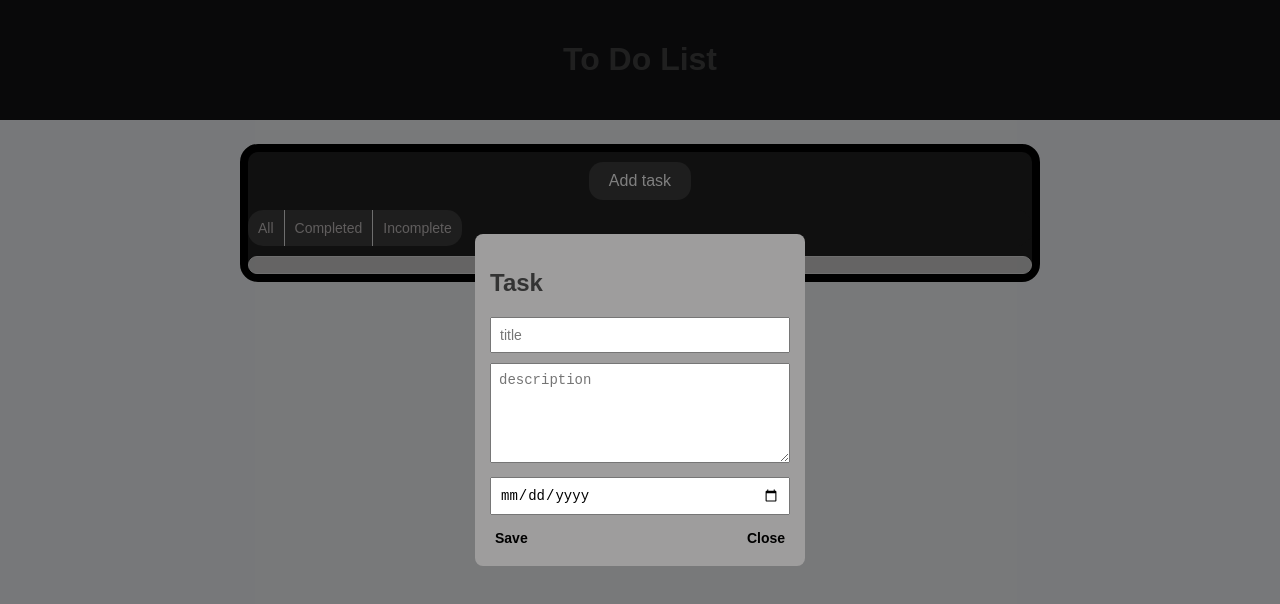
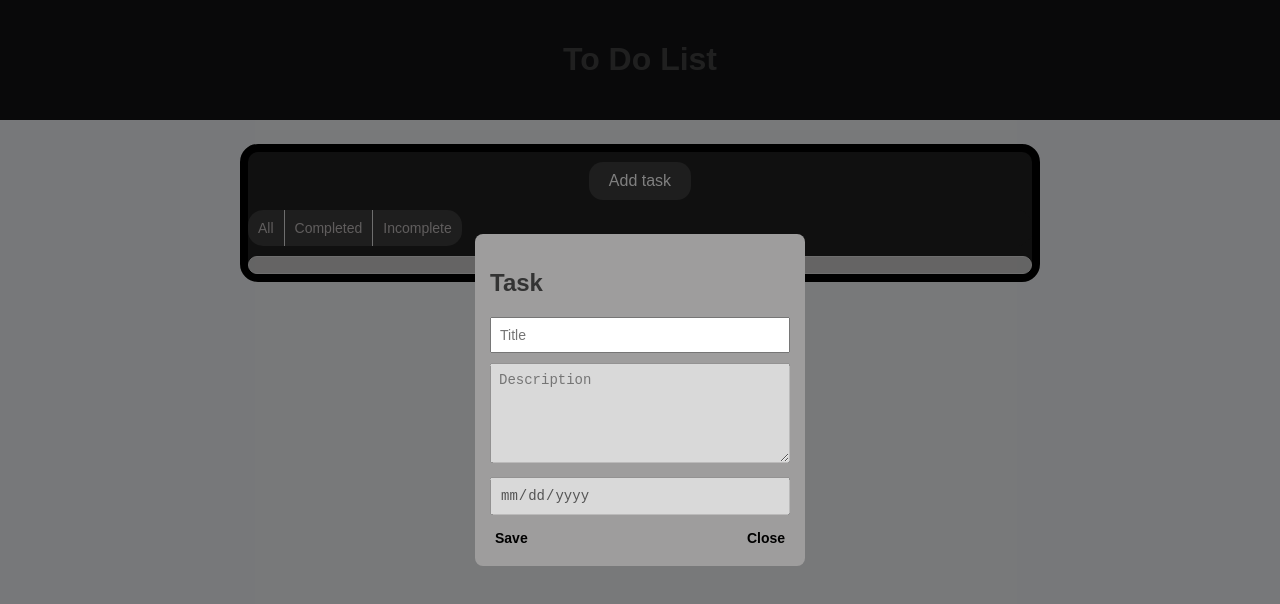
Before and after one commit to llupanar/task-manager, an Angular app in the folder todo-list/: page / in a window 1280 px wide. Both pictures are taken after a click on the button "Add task". Shown: the top 604 px of the page. Built offline with nearby package versions, Linux system fonts and the light colour scheme.

Commit message:
add disable state, modify date validation

```diff
--- a/todo-list/src/app/features/components/task-modal/task-modal.component.html
+++ b/todo-list/src/app/features/components/task-modal/task-modal.component.html
@@ -3,20 +3,22 @@
     <h2>Task</h2>
     <form [formGroup]="taskForm">
       <input  type="text"
-              placeholder="title"
-              formControlName="title"
-              [ngClass]="{'invalid-title':checkTitle()}"/>
+        placeholder="Title"
+        formControlName="title"
+        [ngClass]="{'invalid-title':checkTitle()}"/>
       <div *ngIf="checkTitle()" class='alert'>
         <div *ngIf="_title?.hasError('required')">Title is required.</div>
-      <div *ngIf="_title?.hasError('pattern')">No more the 4 words</div>
+        <div *ngIf="_title?.hasError('pattern')">No more than 4 words</div>
       </div>
 
-      <textarea placeholder="description"
-                formControlName="description"
-                [ngClass]="{'invalid-description':checkDescription()}"></textarea>
-      <div *ngIf="checkDescription()" class='alert'> No more then 256 symbols</div>
+      <textarea placeholder="Description"
+        formControlName="description"
+        [ngClass]="{'invalid-description':checkDescription()}"></textarea>
+      <div *ngIf="checkDescription()" class='alert'>
+        No more than 256 characters.
+      </div>
 
-      <input type="date" placeholder="date" formControlName="dueDate"/>
+      <input type="date" formControlName="dueDate"/>
       <div *ngIf="checkDate()" class='alert'>
         Back to the future
       </div>
--- a/todo-list/src/app/features/components/task-modal/task-modal.component.ts
+++ b/todo-list/src/app/features/components/task-modal/task-modal.component.ts
@@ -16,56 +16,74 @@ export class TaskModalComponent {
   @Output() close = new EventEmitter<void>();
   @Output() save = new EventEmitter<Task>();
 
-  pattReg: RegExp = /^(\S+\s+){0,3}\S+?$/
+  pattReg: RegExp = /^(?:\S+\s*){1,4}$/;
 
-  dateValidator = () => {
-    return (
-        control: AbstractControl
-    ) : {[key: string] : boolean} | null =>{
+  dateValidator() {
+    return (control: AbstractControl): { [key: string]: boolean } | null => {
       if(control.value){
-      let currDate= new Date()
-      let valid = new Date(control.value) > currDate
-      return valid? null : {date : true}
+        const currDate= new Date().setHours(0, 0, 0, 0);
+        const selectedDate = new Date(control.value).setHours(0, 0, 0, 0);
+        return selectedDate >= currDate? null : {date : true};
       }
       return null;
     }
   }
 
   taskForm:FormGroup = new FormGroup({
-      'id' : new FormControl(),
-      'title' : new FormControl('',[
-                                      Validators.required,
-                                      Validators.pattern(this.pattReg)
-                                    ]),
-      'description' : new FormControl('',[Validators.maxLength(256)]),
-      'dueDate': new FormControl('',[this.dateValidator()])
+    'id' : new FormControl(),
+    'title' : new FormControl('',[
+      Validators.required,
+      Validators.pattern(this.pattReg)
+    ]),
+    'description' : new FormControl({value: '', disabled: true}, [Validators.maxLength(256)]),
+    'dueDate': new FormControl({value: '', disabled: true}, [this.dateValidator()])
   })
 
   ngOnInit(){
     this.taskForm.patchValue({
-      'id':this.task.id,
+      'id': this.task.id,
       'title': this.task.title,
       'description': this.task.description,
       'dueDate': this.task.dueDate
     })
+
+    this.manageFieldState();
+
+    this._title?.valueChanges.subscribe(() =>{
+      this.manageFieldState();
+    })
+  }
+
+  manageFieldState(){
+    if (this._title?.valid){
+      this._description?.enable();
+      this._dueDate?.enable();
+    } else{
+      this._description?.disable();
+      this._dueDate?.disable();
+    }
   }
 
   get _title(){
     return this.taskForm.get('title')
   }
+  get _description(){
+    return this.taskForm.get('description')
+  }
+  get _dueDate(){
+    return this.taskForm.get('dueDate')
+  }
 
   checkTitle(){
-    return this._title?.invalid && (this._title.touched || this._title.dirty)
+    return this._title?.invalid && (this._title?.touched || this._title?.dirty)
   }
 
   checkDescription(){
-    const control = this.taskForm.controls['description']
-    return control.invalid && (control.touched || control.dirty)
+    return this._description?.invalid && (this._description?.touched || this._description?.dirty)
   }
 
   checkDate(){
-    const control = this.taskForm.controls['dueDate']
-    return control.invalid && (control.touched || control.dirty)
+    return this._dueDate?.invalid && (this._dueDate?.touched || this._dueDate?.dirty)
   }
 
   saveTask(){
```
